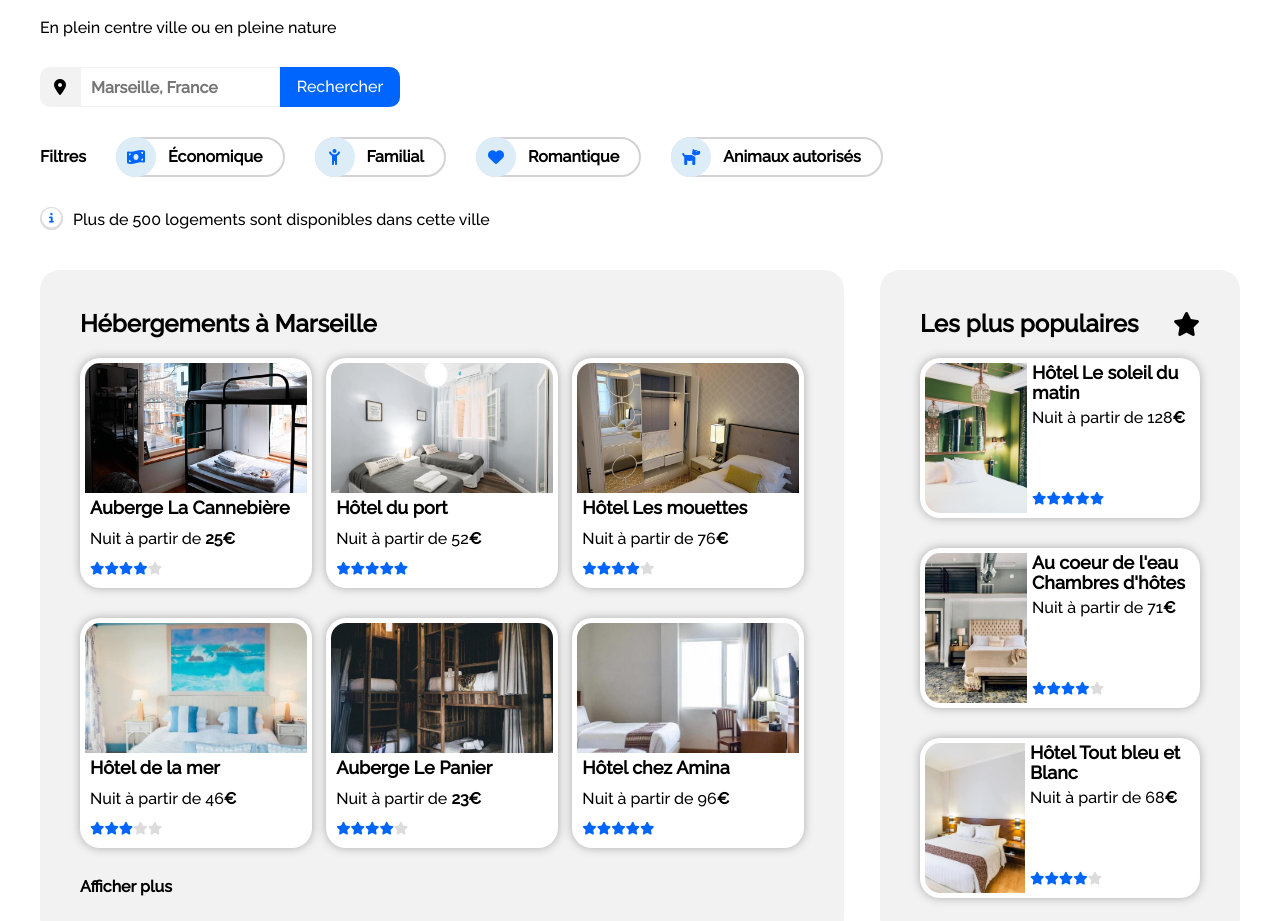
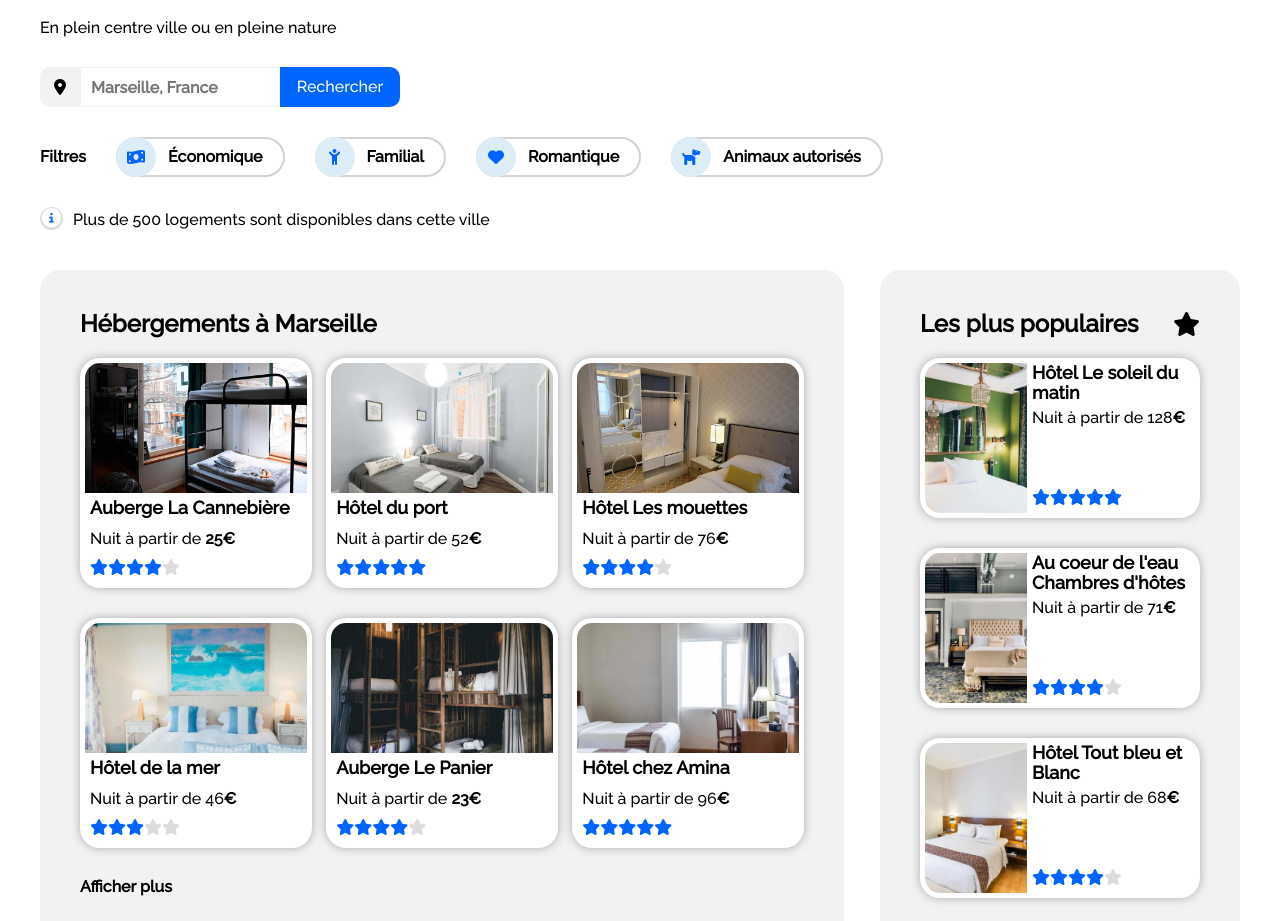
Before and after one commit to padesco/Booki, a website: page index.html in a window 1280 px wide. Shown: the part 176-1097 px from the top of the page. Drawn offline with nearby package versions, Linux system fonts and the light colour scheme.

Commit message:
final version

```diff
--- a/css/import/accommodations.css
+++ b/css/import/accommodations.css
@@ -51,12 +51,13 @@
 .accommodation__card__popular {
     padding: 5px 5px 10px 0;
     height: 100%;
+    width: 60%;
 }
 .accommodation__card__title p {
     margin-top: 5px;
 }
 .ratings .fa-star {
-    zoom: 80%;
+    font-size: medium;
 }
 
 .accommodation__more{
@@ -79,8 +80,8 @@
     align-items: center;
     padding-bottom: 20px;
 }
-.fa-star {
-    zoom: 150%;
+.accommodation__popular__title .fa-star {
+    font-size: x-large;
 }
 .accommodation__popular__articles {
     display: flex;
@@ -92,6 +93,7 @@
     display: flex;
     background: white;
     border-radius: 20px;
+    width: 100%;
     height: 160px;
     box-shadow: 0px 0px 10px #abaaaa;
 }
@@ -99,6 +101,7 @@
     border-top-left-radius: 20px;
     border-bottom-left-radius: 20px;
     width: 40%;
+    height: 100%;
     object-fit: cover;
     padding: 5px;
 }
```
